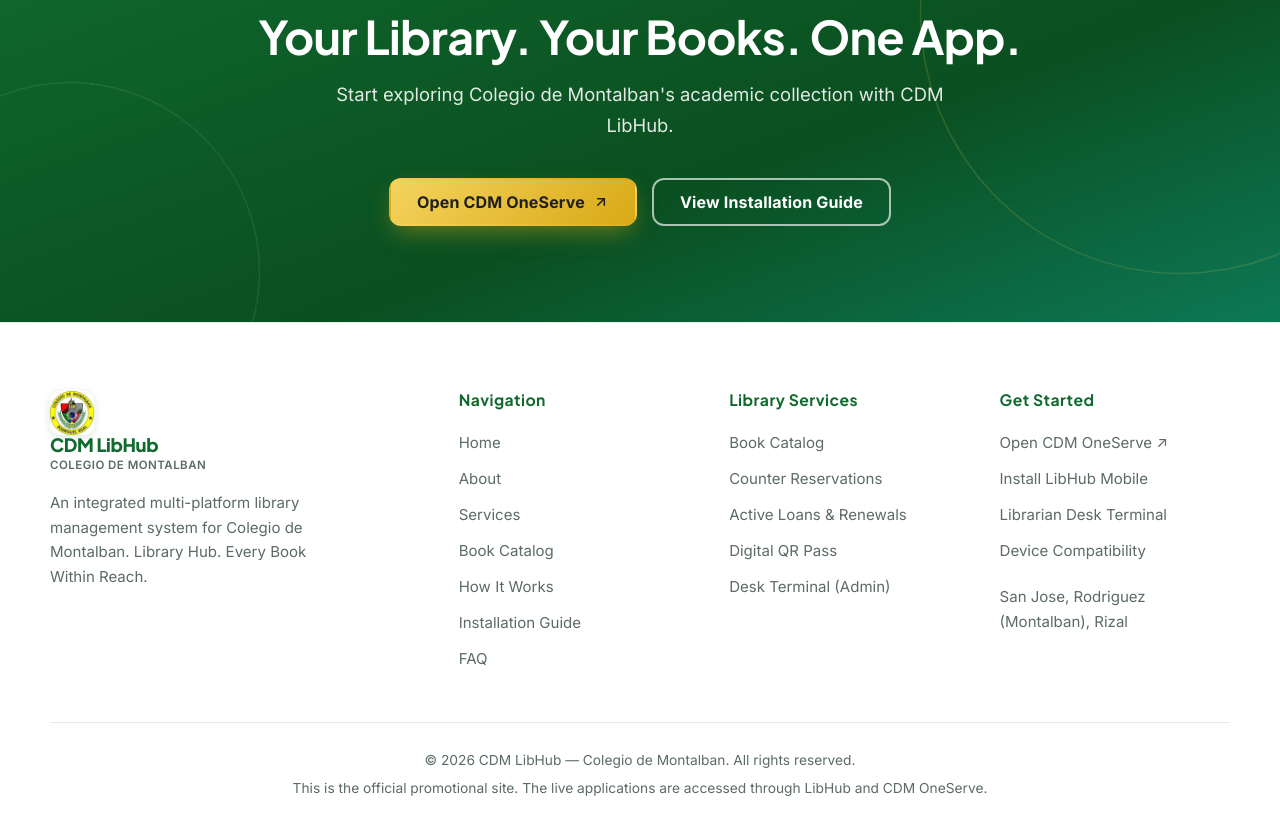
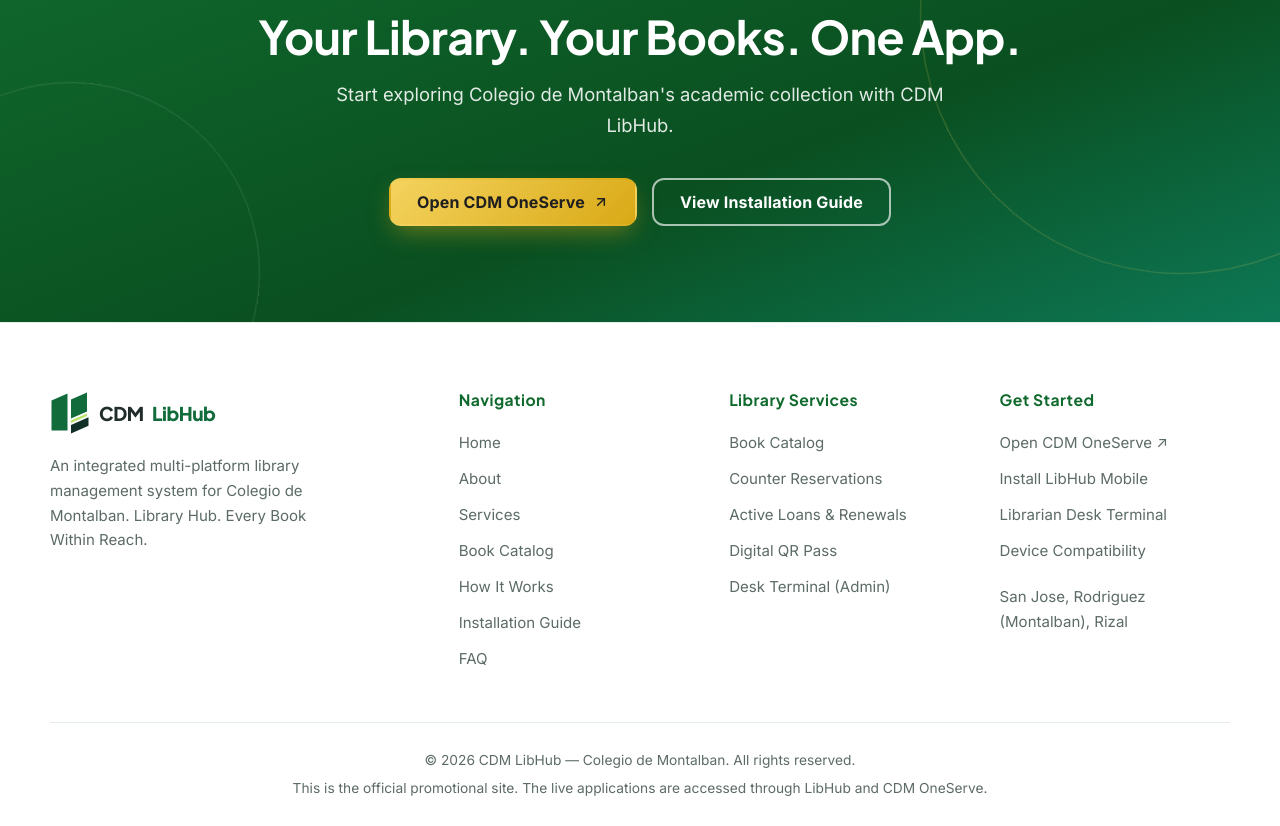
Before and after one commit to aziraphale02/cdm-libhub-promotional, a website: page index.html in a window 1280 px wide. Shown: the part 10197-11023 px from the top of the page. Drawn offline with Linux system fonts and the light colour scheme; no server answers.

Commit message:
feat(footer): update footer branding to match navbar Folio Shift logo

```diff
--- a/index.html
+++ b/index.html
@@ -723,15 +723,25 @@
   <footer class="footer">
     <div class="container footer-grid">
       <div class="footer-brand">
-        <div class="logo">
-          <div class="logo-badge">
-            <img src="logo.jpg" alt="CDM Logo">
-            <div class="logo-text">
-              <span class="logo-title">CDM LibHub</span>
-              <span class="logo-subtitle">Colegio de Montalban</span>
-            </div>
-          </div>
-        </div>
+        <!-- Exact CDM LibHub Horizontal Navbar Branding (Folio Shift) -->
+        <a href="#hero" class="logo logo-folio-shift footer-logo" aria-label="CDM LibHub home">
+          <svg class="logo-full" viewBox="0 0 174 44" width="174" height="44" fill="none" aria-hidden="true">
+            <g id="footer-folio-shift-emblem">
+              <!-- Left Folio Surface (Forest Green) -->
+              <polygon points="1.5,9.5 17.5,2.5 17.5,39.5 1.5,39.5" fill="#116B3A" />
+              <!-- Right Shifted Upper Folio (Forest Green) -->
+              <polygon points="21,8.5 37,1.5 37,20.5 21,27.5" fill="#116B3A" />
+              <!-- Narrow Lime Accent Strip -->
+              <polygon points="21,29.5 37,22.5 37,25 21,32" fill="#B7E467" />
+              <!-- Dark Green Inner Fold -->
+              <polygon points="21,34 38.5,26.3 38.5,34.8 21,42.5" fill="#102F26" />
+            </g>
+            <text x="49" y="29.5" font-family="'Plus Jakarta Sans', -apple-system, BlinkMacSystemFont, 'Segoe UI', Roboto, sans-serif" font-weight="800" font-size="19" letter-spacing="-0.025em">
+              <tspan fill="#202D2B">CDM</tspan>
+              <tspan dx="5.5" fill="#116B3A">LibHub</tspan>
+            </text>
+          </svg>
+        </a>
         <p>
           An integrated multi-platform library management system for Colegio de Montalban. Library Hub. Every Book Within Reach.
         </p>
--- a/styles.css
+++ b/styles.css
@@ -2536,8 +2536,20 @@ p, h1, h2, h3, h4, li, a, span, summary {
     padding-bottom: 2.8rem;
 }
 
-.footer-brand .logo {
-    margin-bottom: 1rem;
+.footer-brand .footer-logo {
+    display: inline-flex;
+    align-items: center;
+    margin-top: 0;
+    margin-bottom: 1.15rem;
+    padding: 0;
+    line-height: 0;
+}
+
+.footer-brand .footer-logo .logo-full {
+    display: block;
+    height: 44px;
+    width: auto;
+    max-width: 100%;
 }
 
 .footer-brand p {
@@ -2883,11 +2895,15 @@ p, h1, h2, h3, h4, li, a, span, summary {
 }
 
 @media (max-width: 380px) {
-    .logo-folio-shift .logo-full {
+    .header .logo-folio-shift .logo-full {
         display: none;
     }
-    .logo-folio-shift .logo-mark-only {
+    .header .logo-folio-shift .logo-mark-only {
         display: block;
+        height: 36px;
+    }
+    .footer-brand .footer-logo .logo-full {
+        display: block !important;
         height: 36px;
     }
 }
```
